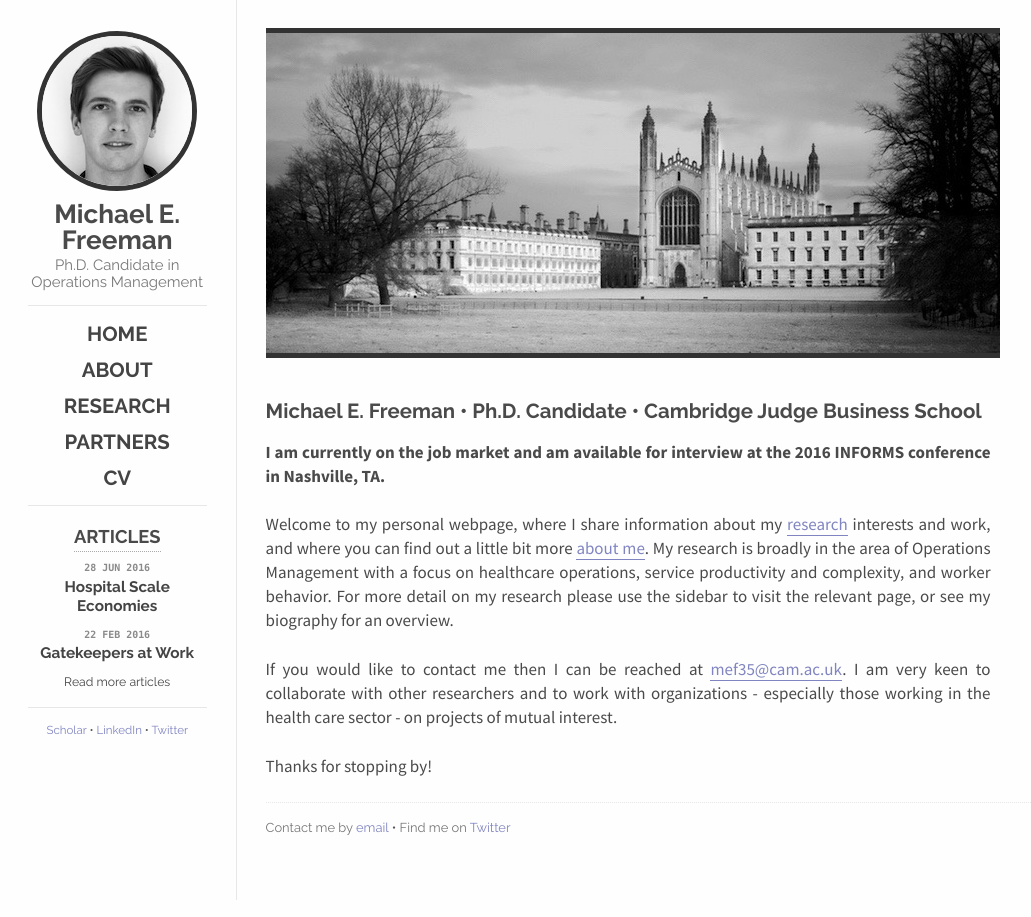
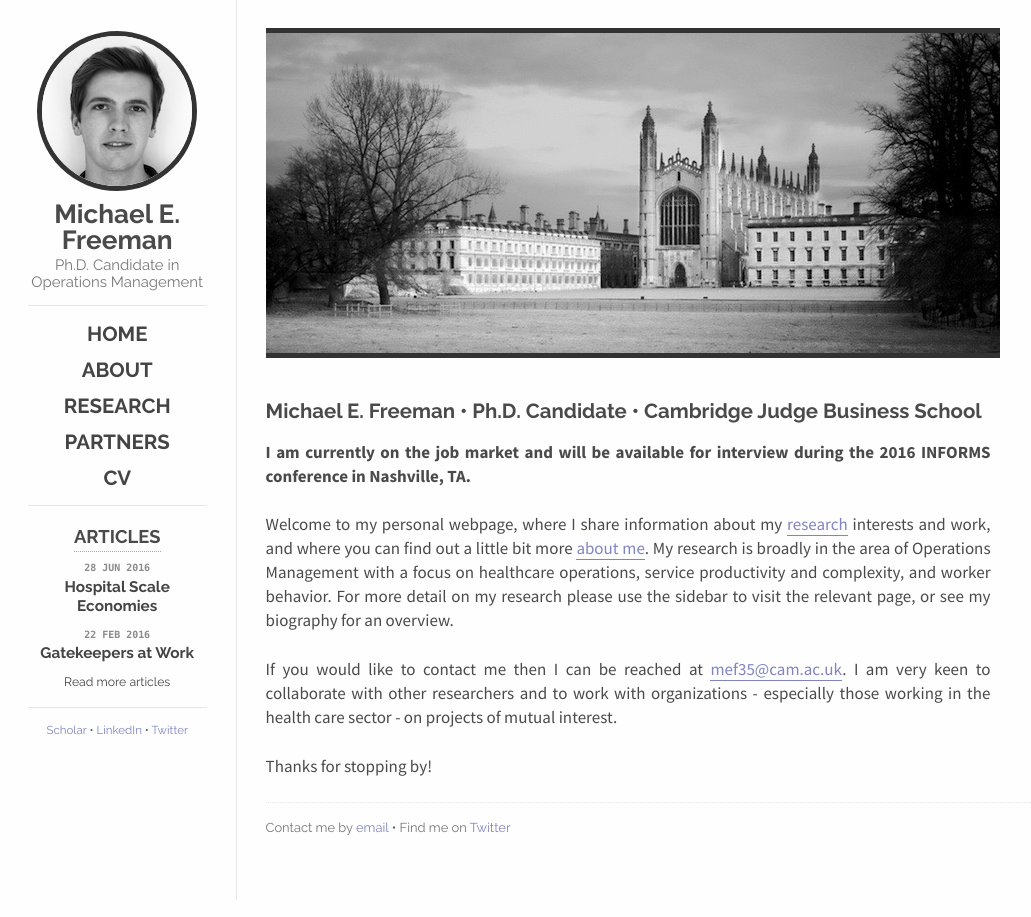
Before and after one commit to mfrmn/mfrmn.github.io, a Jekyll site: the page built from index.md, in a window 1280 px wide. Shown: the whole page, without its empty margins (122-1153 px from the left). Built offline with Jekyll 4.4.1, drawn with Linux system fonts in a browser that asks for light colours; nearby versions of some CDN libraries.

Commit message:
small update to language of job market announcement

```diff
--- a/index.md
+++ b/index.md
@@ -6,7 +6,7 @@ date:   2015-06-22 12:00:00
 categories: home
 ---
 
-**I am currently on the job market and am available for interview at the 2016 INFORMS conference in Nashville, TA.**
+**I am currently on the job market and will be available for interview during the 2016 INFORMS conference in Nashville, TA.**
 
 Welcome to my personal webpage, where I share information about my [research](/research/) interests and work, and where you can find out a little bit more [about me](/about/). My research is broadly in the area of Operations Management with a focus on healthcare operations, service productivity and complexity, and worker behavior. For more detail on my research please use the sidebar to visit the relevant page, or see my biography for an overview.
 
```
